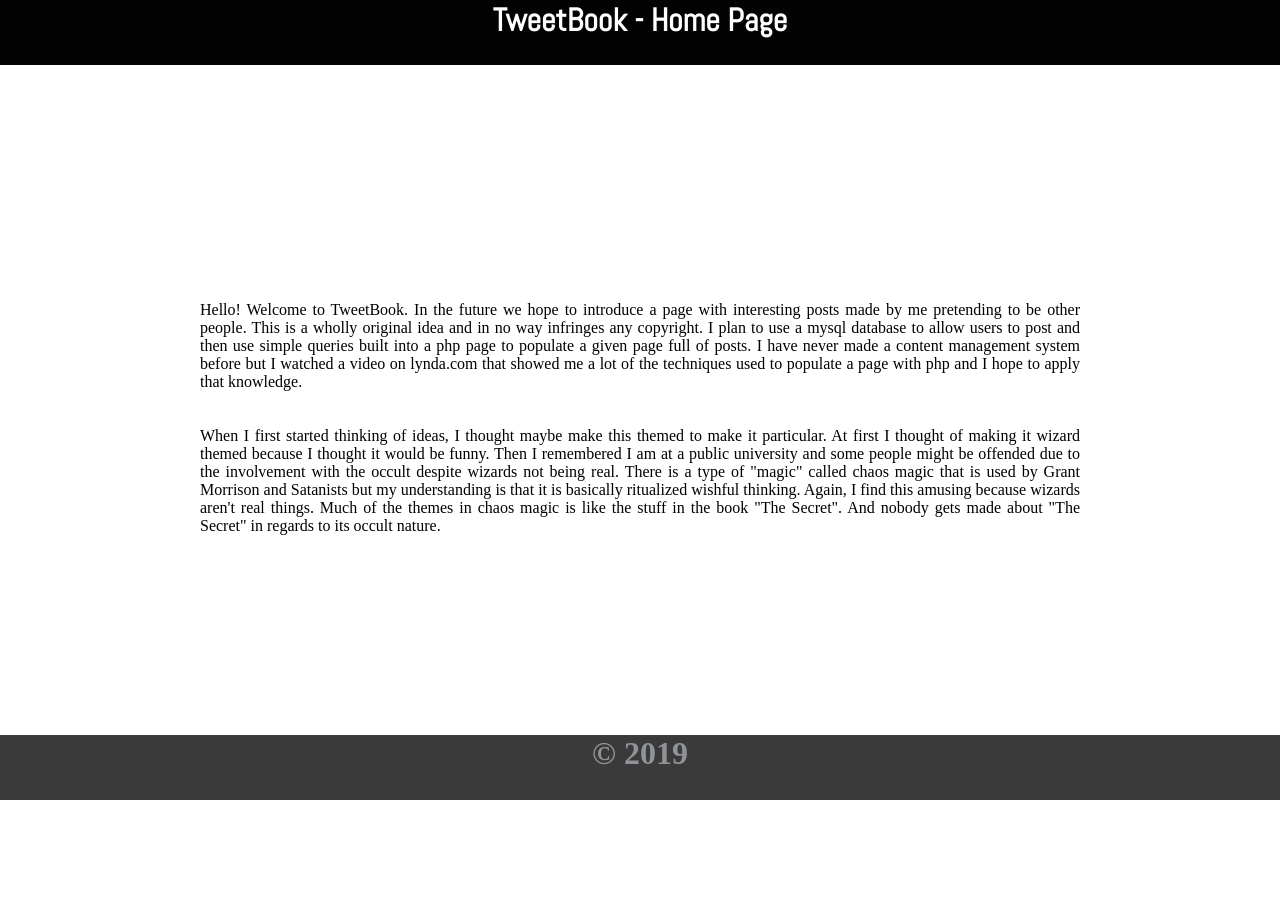
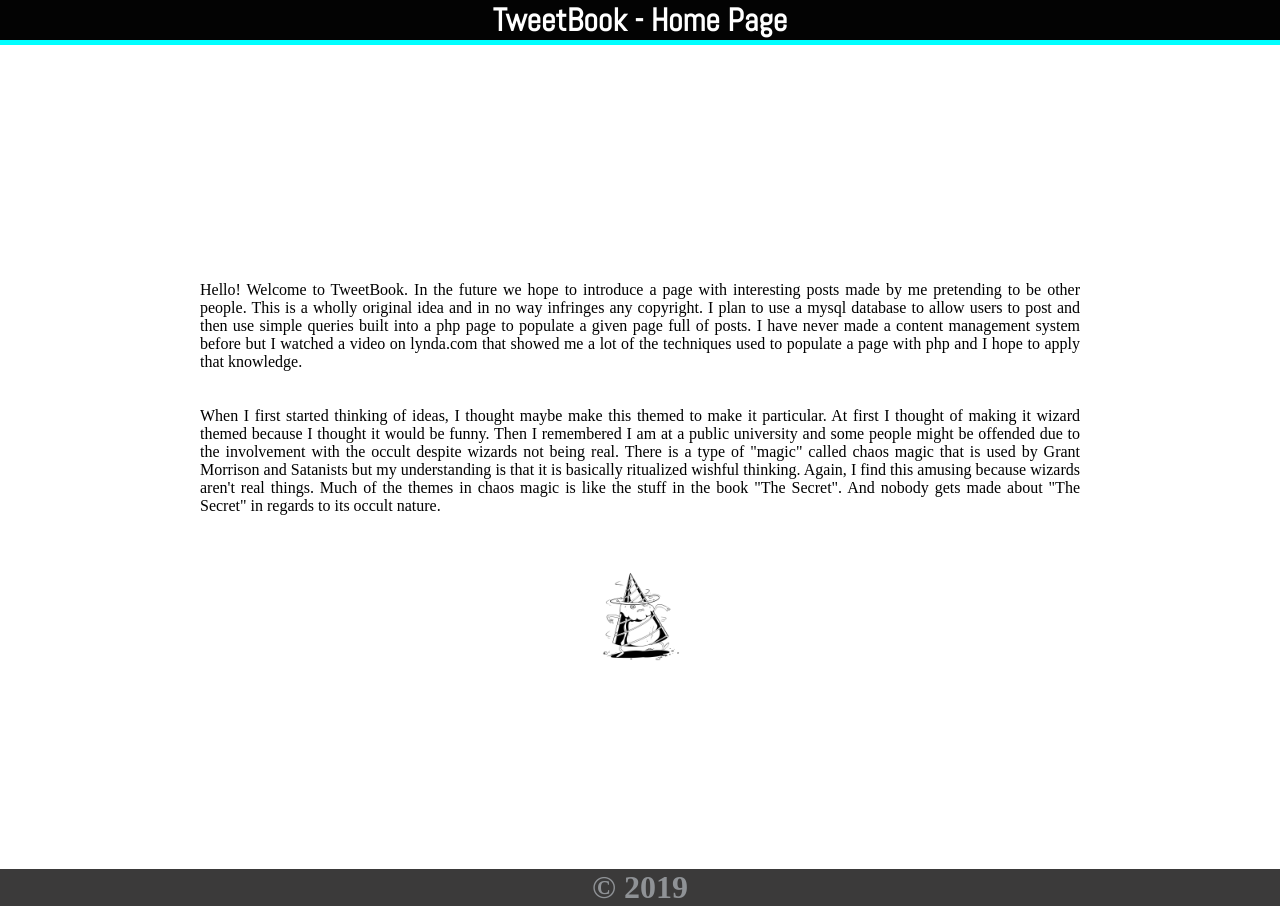
Before and after one commit to michaelromero128/WebApps, a PHP site: page / in a window 1280 px wide. Before the commit the page ends 800 px from the top, so only its background shows below. Run offline with PHP 8.4, Linux system fonts and the light colour scheme.

Commit message:
added image

```diff
--- a/WebApps/public/index.php
+++ b/WebApps/public/index.php
@@ -15,7 +15,10 @@
     <p>When I first started thinking of ideas, I thought maybe make this themed to make it particular. At first I thought of making it wizard themed because I thought it would be funny. Then I remembered I am at a public university and some people might be offended due to the involvement with the occult despite wizards not being real. There is a type of "magic" called chaos magic that is used by Grant Morrison and Satanists but my understanding is that it is basically ritualized wishful thinking. Again, I find this amusing because wizards aren't real things. Much of the themes in chaos magic is like the stuff in the book "The Secret". And nobody gets made about "The Secret" in regards to its occult nature. </p>
 
 </div>
-
+    <br>
+    <br>
+    <br>
+    <img id = "wizard" src= <?php echo url_for("/images/wizard.png") ?>  width = "100" height = "100" id = >
 <?php
 include(SHARED_PATH . "/footer.php");
 
--- a/WebApps/public/stylesheets/default.css
+++ b/WebApps/public/stylesheets/default.css
@@ -25,9 +25,19 @@
     color: #ffffff;
     font-family: 'Abel', sans-serif;
     text-align: center;
+    border-bottom-color: cyan;
+    border-bottom-style: solid;
+    border-bottom-width: 5px;
 }
 .footer {
     text-align: center;
     background-color: #3b3a3a;
     color: #8f9296;
 }
+
+#wizard {
+    display: block;
+    margin-left:auto;
+    margin-right: auto;
+
+}
```
Also changed, not shown: WebApps/public/images/wizard.png (added).
